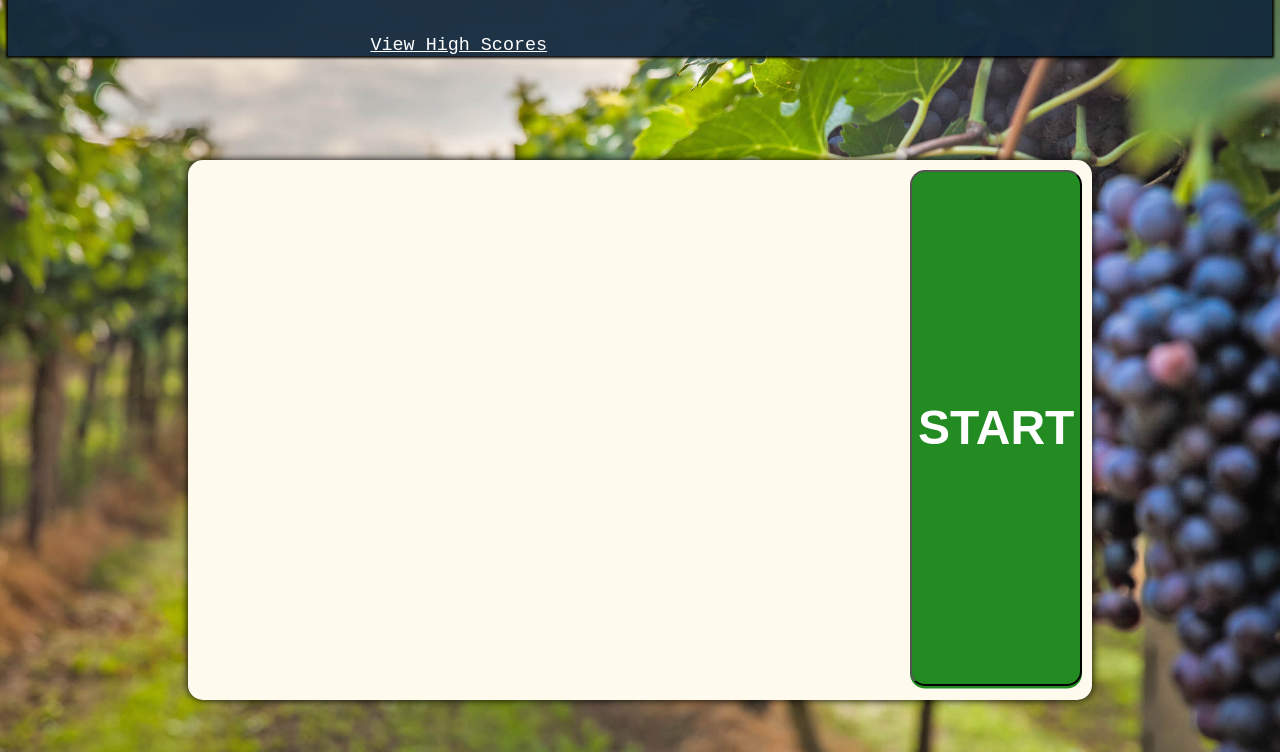
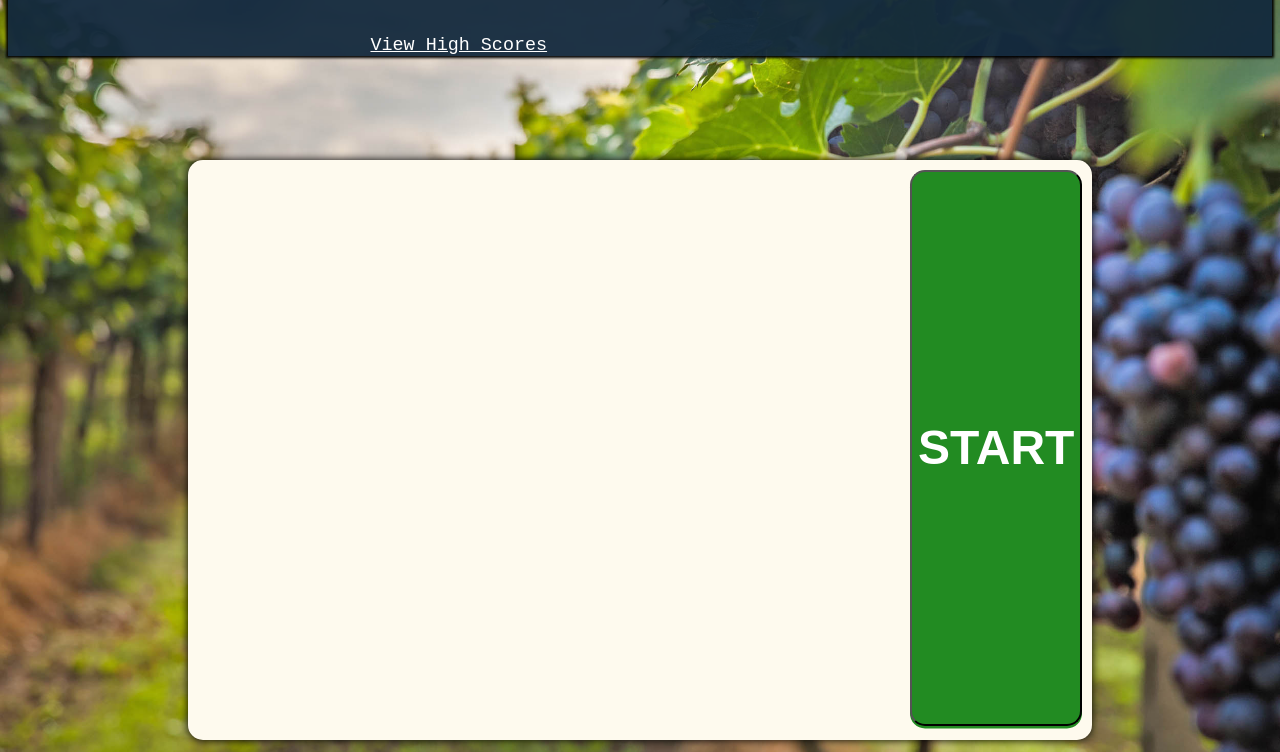
Before and after one commit to bradyc96/quiz-challenge, a plain HTML site: page index.html in a window 1280 px wide. Shown: the part 77-829 px from the top of the page. Drawn offline with Linux system fonts and the light colour scheme.

Commit message:
size updates

```diff
--- a/assets/css/style.css
+++ b/assets/css/style.css
@@ -51,7 +51,7 @@ header a{
     max-width: 70%;
     min-width: 70%;
     background: rgb(254, 250, 238);
-    min-height: 65vh;
+    min-height: 70vh;
     border-radius: 15px;
     padding: 10px;
     box-shadow: 0 0 9px;
@@ -113,7 +113,7 @@ button:active {
 
 .startBtnClass {
     font-size: 3rem;
-    min-height: 64.5vh;
+    min-height: 69.5vh;
     font-weight: bold;
     background: forestgreen;
 }
```
